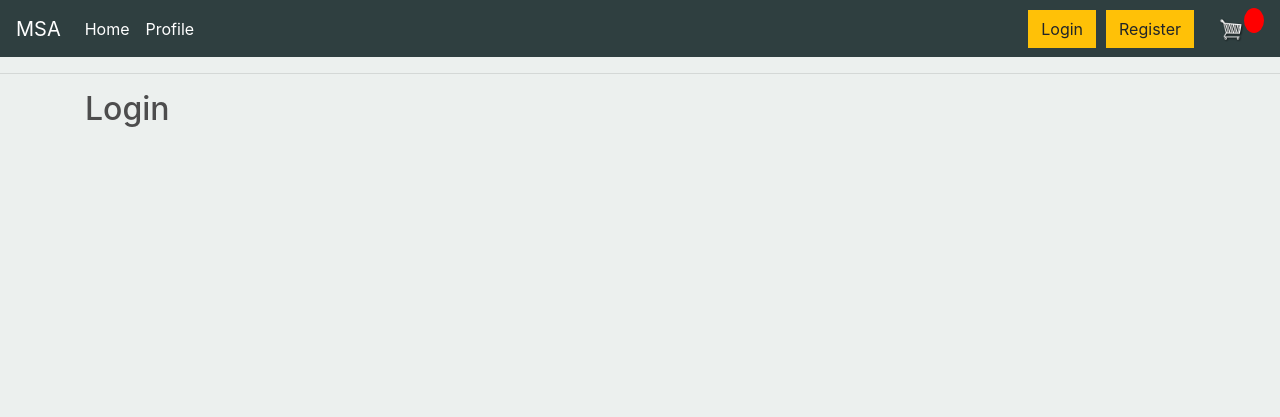
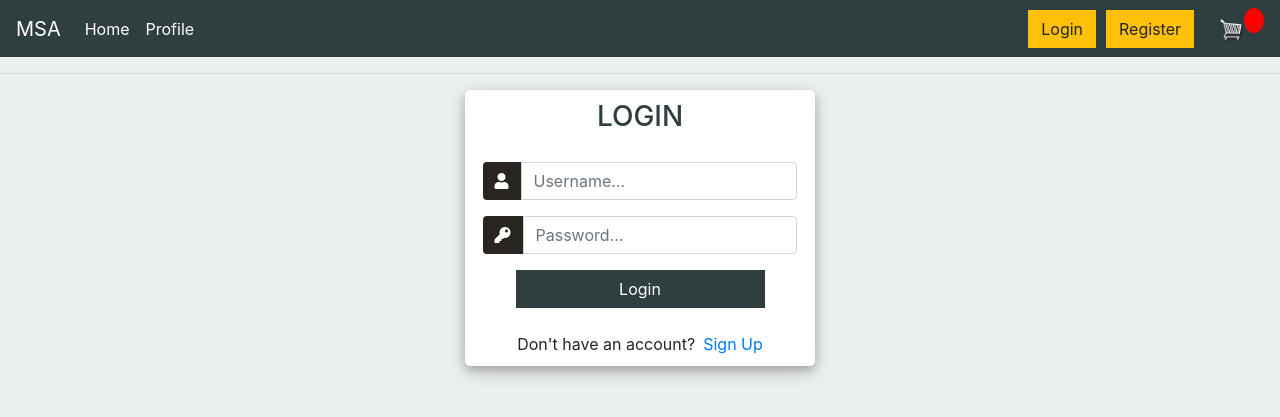
Before and after one commit to Mohamed-Salem-Ali/e-commerce, a Django app: page /auth/login/ in a window 1280 px wide. Shown: the top 417 px of the page. Run offline with Django 5.2, Linux system fonts and the light colour scheme; some libraries are stand-ins or nearby versions.

Commit message:
Feat(Auth): Create pages for register and login - Create forms.py file to add fields in "UserCreationForm" - Create Register page with django forms - User register using username, email, password - Create Login page with django forms - User login using username and password - Adding style for authentication pages - Change the way to use "CSRFToken" in Post request from use variable to use "getCookie" function

```diff
--- a/authentication/templates/authentication/login.html
+++ b/authentication/templates/authentication/login.html
@@ -1,5 +1,46 @@
 {% extends 'core/base.html' %}
 {% load static %}
 {% block content %}
-<h2>Login</h2>
+<div class="container h-100">
+    <div class="d-flex justify-content-center h-100">
+        <div class="user_card">
+            <div class="d-flex justify-content-center">
+
+
+                <h3 id="form-title">LOGIN</h3>
+            </div>
+            <div class="d-flex justify-content-center form_container">
+                <form method="POST" action="">
+                    <div class="input-group mb-3">
+                        <div class="input-group-append">
+                            <span class="input-group-text"><i class="fas fa-user"></i></span>
+                        </div>
+                        <input type="text" name="username" placeholder="Username..." class="form-control">
+                    </div>
+                    <div class="input-group mb-2">
+                        <div class="input-group-append">
+                            <span class="input-group-text"><i class="fas fa-key"></i></span>
+                        </div>
+                        <input type="password" name="password" placeholder="Password..." class="form-control">
+                    </div>
+
+                    <div class="d-flex justify-content-center mt-3 login_container">
+                        <input class="btn login_btn" type="submit" value="Login">
+                    </div>
+                </form>
+
+            </div>
+            {% for message in messages%}
+            <p id="messages">{{message}}</p>
+            {% endfor %}
+
+            <div class="mt-4">
+                <div class="d-flex justify-content-center links">
+                    Don't have an account? <a href="{% url 'register' %}" class="ml-2">Sign Up</a>
+                </div>
+
+            </div>
+        </div>
+    </div>
+</div>
 {% endblock content%}
--- a/core/templates/core/base.html
+++ b/core/templates/core/base.html
@@ -7,6 +7,10 @@
 
     <link rel="stylesheet" href="https://stackpath.bootstrapcdn.com/bootstrap/4.4.1/css/bootstrap.min.css"
         integrity="sha384-Vkoo8x4CGsO3+Hhxv8T/Q5PaXtkKtu6ug5TOeNV6gBiFeWPGFN9MuhOf23Q9Ifjh" crossorigin="anonymous" />
+
+    <script src="https://ajax.googleapis.com/ajax/libs/jquery/3.3.1/jquery.min.js"></script>
+    <link rel="stylesheet" href="https://use.fontawesome.com/releases/v5.6.1/css/all.css"
+        integrity="sha384-gfdkjb5BdAXd+lj+gudLWI+BXq4IuLW5IT+brZEZsLFm++aCMlF1V92rMkPaX4PP" crossorigin="anonymous">
 
     <link rel="stylesheet" type="text/css" href="{% static 'css/main.css' %}" />
 
@@ -86,7 +90,7 @@
             }
             return cookieValue;
         }
-        const csrftoken = getCookie('csrftoken');
+        // const csrftoken = getCookie('csrftoken');
     </script>
 </body>
 
--- a/static/CSS/main.css
+++ b/static/CSS/main.css
@@ -109,3 +109,57 @@ h6 {
 .hidden {
     display: none !important;
 }
+
+/* Register and Login Form */
+.user_card {
+    width: 350px;
+    margin-top: auto;
+    margin-bottom: auto;
+    background: #ffffff;
+    position: relative;
+    display: flex;
+    justify-content: center;
+    flex-direction: column;
+    padding: 10px;
+    box-shadow: 0 4px 8px 0 rgba(0, 0, 0, 0.2), 0 6px 20px 0 rgba(0, 0, 0, 0.19);
+    -webkit-box-shadow: 0 4px 8px 0 rgba(0, 0, 0, 0.2), 0 6px 20px 0 rgba(0, 0, 0, 0.19);
+    -moz-box-shadow: 0 4px 8px 0 rgba(0, 0, 0, 0.2), 0 6px 20px 0 rgba(0, 0, 0, 0.19);
+    border-radius: 5px;
+
+}
+
+.form_container {
+    margin-top: 20px;
+}
+
+#form-title {
+    color: #2f3f40;
+}
+
+.login_btn {
+    width: 100%;
+    background: #2f3f40 !important;
+    color: white !important;
+}
+
+.login_btn:focus {
+    box-shadow: none !important;
+    outline: 0px !important;
+}
+
+.login_container {
+    padding: 0 2rem;
+}
+
+.input-group-text {
+    background: #292621 !important;
+    color: white !important;
+    border: 0 !important;
+    border-radius: 0.25rem 0 0 0.25rem !important;
+}
+
+.input_user,
+.input_pass:focus {
+    box-shadow: none !important;
+    outline: 0px !important;
+}
--- a/static/js/cart.js
+++ b/static/js/cart.js
@@ -26,7 +26,7 @@ function updateUserOrder(productId, action){
 			method:'POST',
 			headers:{
 				'Content-Type':'application/json',
-                'X-CSRFToken':csrftoken,
+                'X-CSRFToken':getCookie('csrftoken'),
 			},
 			body:JSON.stringify({'productId':productId, 'action':action})
 		})
```
Also changed, not shown: authentication/forms.py (added, +12 -0 lines), authentication/templates/authentication/register.html (+63 -1 lines).
